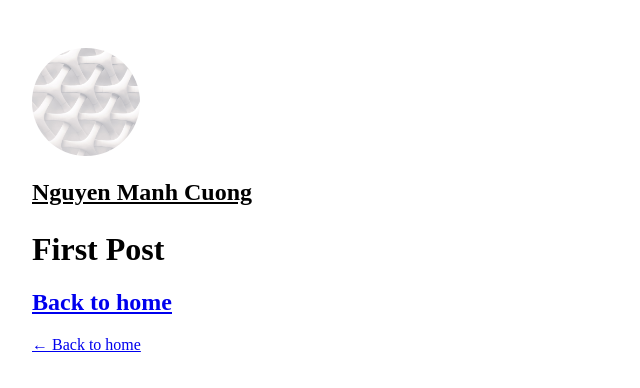
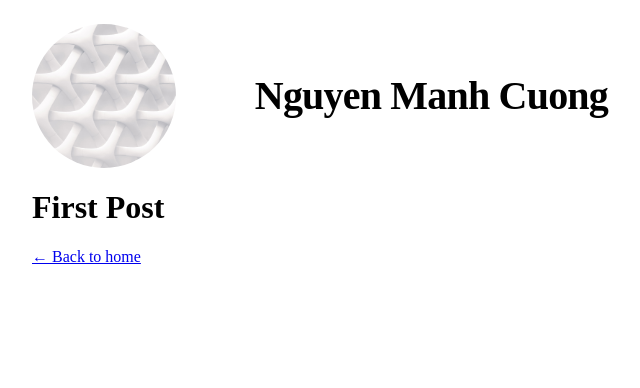
Before and after one commit to cuongnguyen32199/nextjs, a Next.js app: page /posts/first-post in a window 1280 px wide. Shown: the top 388 px of the page, without its empty margins (320-960 px from the left). Built offline with nearby package versions, Linux system fonts and the light colour scheme.

Commit message:
Update fake call APIs

```diff
--- a/components/layout.js
+++ b/components/layout.js
@@ -28,8 +28,6 @@ export default function Layout({ children, home }) {
         <meta name="twitter:card" content="summary_large_image" />
       </Head>
       <header className={styles.header}>
-        {home ? (
-          <>
         <Image
           priority
           src="/images/profile.jpg"
@@ -39,28 +37,6 @@ export default function Layout({ children, home }) {
           alt={name}
         />
         <h1 className={utilStyles.heading2Xl}>{name}</h1>
-          </>
-        ) : (
-          <>
-            <Link href="/">
-              <a>
-                <Image
-                  priority
-                  src="/images/profile.jpg"
-                  className={utilStyles.borderCircle}
-                  height={108}
-                  width={108}
-                  alt={name}
-                />
-              </a>
-            </Link>
-            <h2 className={utilStyles.headingLg}>
-              <Link href="/">
-                <a className={utilStyles.colorInherit}>{name}</a>
-              </Link>
-            </h2>
-          </>
-        )}
       </header>
       <main>{children}</main>
       {!home && (
--- a/components/layout.module.scss
+++ b/components/layout.module.scss
@@ -1,5 +1,12 @@
 .container {
   max-width: 36rem;
-  padding: 0 1rem;
-  margin: 3rem auto 6rem;
+  padding: 1rem;
+  margin: 0 auto;
+  min-height: 100vh;
 }
+
+.header {
+  display: flex;
+  justify-content: space-between;
+  align-items: center;
+}
--- a/pages/_document.js
+++ b/pages/_document.js
@@ -6,7 +6,7 @@ export default function Document() {
       <Head>
         <link rel="preconnect" href="https://fonts.googleapis.com" />
         <link rel="preconnect" href="https://fonts.gstatic.com" crossOrigin="true" />
-        <link href="https://fonts.googleapis.com/css2?family=JetBrains+Mono:wght@500&display=swap" rel="stylesheet" />
+        <link href="https://fonts.googleapis.com/css2?family=JetBrains+Mono:wght@300;500&display=swap" rel="stylesheet" />
       </Head>
       <body>
         <Main />
--- a/pages/posts/first-post.js
+++ b/pages/posts/first-post.js
@@ -9,11 +9,6 @@ export default function FirstPost() {
         <title>First Post</title>
       </Head>
       <h1>First Post</h1>
-      <h2>
-        <Link href="/">
-          <a>Back to home</a>
-        </Link>
-      </h2>
     </Layout>
   );
 }
```
Also changed, not shown: pages/index.js (+13 -24 lines), pages/posts/[id].js (+16 -3 lines), styles/global.scss (+36 -2 lines), pages/posts/posts.js (added), 1 other file (tests, documents, lock files or other folders). Lines whose indentation alone changed are shown as unchanged.
